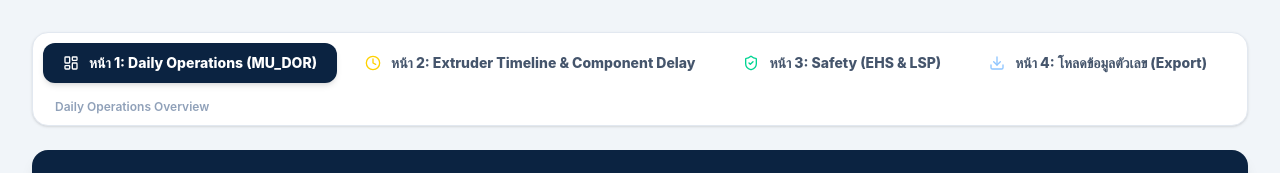
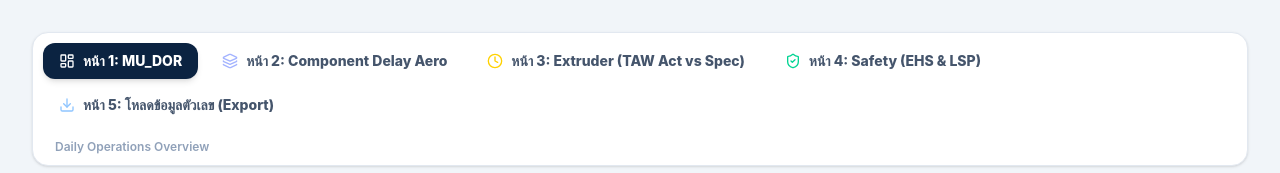
Before and after one commit to akkarawattanapajiranon-rgb/gy-daily-dashboard, a React (Vite) app: page / in a window 1280 px wide. Shown: the top 173 px of the page. Built offline with nearby package versions, Linux system fonts and the light colour scheme; no server answers; the database is empty.

Commit message:
Configure 5 distinct pages as requested

```diff
--- a/src/App.jsx
+++ b/src/App.jsx
@@ -14,7 +14,7 @@ import SafetyLspReport from './components/SafetyLspReport';
 import DataExporter from './components/DataExporter';
 import Roll42Report from './components/Roll42Report';
 import AeroComponentDelay from './components/AeroComponentDelay';
-import { Calendar, RefreshCw, LayoutDashboard, Clock, ShieldCheck, Download } from 'lucide-react';
+import { Calendar, RefreshCw, LayoutDashboard, Clock, ShieldCheck, Download, Layers } from 'lucide-react';
 import {
   fetchWasteData,
   fetchCmsData,
@@ -154,54 +154,77 @@ function App() {
 
         {/* Navigation Tabs Bar */}
         <div className="flex flex-wrap items-center justify-between gap-4 bg-white p-2.5 rounded-2xl border border-slate-200 shadow-sm">
-          <div className="flex items-center gap-2">
+          <div className="flex flex-wrap items-center gap-2">
             <button
               onClick={() => setActiveTab('dor')}
-              className={`flex items-center gap-2.5 px-5 py-2.5 rounded-xl font-extrabold text-sm transition-all ${
+              className={`flex items-center gap-2 px-4 py-2 rounded-xl font-extrabold text-xs md:text-sm transition-all cursor-pointer ${
                 activeTab === 'dor'
                   ? 'bg-brand-blue text-white shadow-md'
                   : 'text-slate-600 hover:text-slate-900 hover:bg-slate-100'
               }`}
             >
               <LayoutDashboard className="w-4 h-4" />
-              <span>หน้า 1: Daily Operations (MU_DOR)</span>
+              <span>หน้า 1: MU_DOR</span>
             </button>
+
+            <button
+              onClick={() => setActiveTab('aero')}
+              className={`flex items-center gap-2 px-4 py-2 rounded-xl font-extrabold text-xs md:text-sm transition-all cursor-pointer ${
+                activeTab === 'aero'
+                  ? 'bg-indigo-700 text-white shadow-md'
+                  : 'text-slate-600 hover:text-slate-900 hover:bg-slate-100'
+              }`}
+            >
+              <Layers className="w-4 h-4 text-indigo-300" />
+              <span>หน้า 2: Component Delay Aero</span>
+            </button>
+
             <button
               onClick={() => setActiveTab('extruder')}
-              className={`flex items-center gap-2.5 px-5 py-2.5 rounded-xl font-extrabold text-sm transition-all ${
+              className={`flex items-center gap-2 px-4 py-2 rounded-xl font-extrabold text-xs md:text-sm transition-all cursor-pointer ${
                 activeTab === 'extruder'
                   ? 'bg-brand-blue text-white shadow-md'
                   : 'text-slate-600 hover:text-slate-900 hover:bg-slate-100'
               }`}
             >
               <Clock className="w-4 h-4 text-brand-yellow" />
-              <span>หน้า 2: Extruder Timeline & Component Delay</span>
+              <span>หน้า 3: Extruder (TAW Act vs Spec)</span>
             </button>
+
             <button
               onClick={() => setActiveTab('safety')}
-              className={`flex items-center gap-2.5 px-5 py-2.5 rounded-xl font-extrabold text-sm transition-all ${
+              className={`flex items-center gap-2 px-4 py-2 rounded-xl font-extrabold text-xs md:text-sm transition-all cursor-pointer ${
                 activeTab === 'safety'
                   ? 'bg-emerald-700 text-white shadow-md'
                   : 'text-slate-600 hover:text-slate-900 hover:bg-slate-100'
               }`}
             >
               <ShieldCheck className="w-4 h-4 text-emerald-400" />
-              <span>หน้า 3: Safety (EHS & LSP)</span>
+              <span>หน้า 4: Safety (EHS & LSP)</span>
             </button>
+
             <button
               onClick={() => setActiveTab('exporter')}
-              className={`flex items-center gap-2.5 px-5 py-2.5 rounded-xl font-extrabold text-sm transition-all ${
+              className={`flex items-center gap-2 px-4 py-2 rounded-xl font-extrabold text-xs md:text-sm transition-all cursor-pointer ${
                 activeTab === 'exporter'
                   ? 'bg-blue-600 text-white shadow-md'
                   : 'text-slate-600 hover:text-slate-900 hover:bg-slate-100'
               }`}
             >
               <Download className="w-4 h-4 text-blue-300" />
-              <span>หน้า 4: โหลดข้อมูลตัวเลข (Export)</span>
+              <span>หน้า 5: โหลดข้อมูลตัวเลข (Export)</span>
             </button>
           </div>
           <div className="text-xs font-semibold text-slate-400 px-3">
-            {activeTab === 'dor' ? 'Daily Operations Overview' : activeTab === 'extruder' ? 'Extruder TAW Timeline' : activeTab === 'safety' ? 'EHS Safety & Life Saving Principles' : '11 Core Operational Metrics Exporter'}
+            {activeTab === 'dor'
+              ? 'Daily Operations Overview'
+              : activeTab === 'aero'
+              ? 'Aero Component Delay Report'
+              : activeTab === 'extruder'
+              ? 'Extruder TAW Actual vs Spec Timeline'
+              : activeTab === 'safety'
+              ? 'EHS Safety & Life Saving Principles'
+              : '11 Core Operational Metrics Exporter'}
           </div>
         </div>
 
@@ -276,22 +299,54 @@ function App() {
           </div>
         )}
 
-        {/* PAGE 2: Extruder & Component Delay Dashboard */}
+        {/* PAGE 2: Component Delay Aero */}
+        {activeTab === 'aero' && (
+          <div className="space-y-6">
+            <header className="bg-gradient-to-r from-slate-900 via-indigo-950 to-slate-900 text-white rounded-2xl p-6 shadow-lg flex flex-col md:flex-row items-center justify-between gap-4">
+              <div>
+                <h1 className="text-2xl md:text-3xl font-black tracking-tight flex items-center gap-2.5">
+                  <Layers className="w-7 h-7 text-indigo-400" />
+                  Component Delay Aero Report
+                </h1>
+                <div className="flex flex-wrap items-center gap-2 mt-2">
+                  <Calendar className="w-5 h-5 text-indigo-300" />
+                  <input
+                    type="date"
+                    value={selectedDate}
+                    onChange={handleDateChange}
+                    className="bg-white/10 text-white border border-white/20 rounded-md px-3 py-1.5 text-sm font-medium focus:outline-none focus:ring-2 focus:ring-indigo-400/50"
+                  />
+                </div>
+              </div>
+              <button
+                onClick={handleLiveRefresh}
+                disabled={isLoading}
+                className="flex items-center gap-2.5 bg-white/10 hover:bg-white/20 active:scale-95 px-3.5 py-1.5 rounded-lg backdrop-blur-sm transition-all cursor-pointer border border-white/20 shadow-md group"
+              >
+                <div className={`w-2.5 h-2.5 rounded-full ${isLoading ? 'bg-brand-yellow animate-pulse' : 'bg-emerald-400 animate-pulse'}`}></div>
+                <span className="text-xs md:text-sm font-bold tracking-wide">{isLoading ? 'Updating...' : 'Live Data (กดดึงข้อมูลสด F5)'}</span>
+                <RefreshCw className={`w-4 h-4 text-emerald-300 group-hover:rotate-180 transition-transform duration-500 ${isLoading ? 'animate-spin' : ''}`} />
+              </button>
+            </header>
+            <AeroComponentDelay date={selectedDate} />
+          </div>
+        )}
+
+        {/* PAGE 3: Extruder — TAW Actual vs Spec */}
         {activeTab === 'extruder' && (
           <div className="space-y-6">
-            <AeroComponentDelay date={selectedDate} />
             <ExtruderTimeline endpoint="/api/extruder-timeline" pollMs={300000} />
           </div>
         )}
 
-        {/* PAGE 3: Safety EHS & LSP Tracking Dashboard */}
+        {/* PAGE 4: Safety (EHS & LSP) */}
         {activeTab === 'safety' && (
           <div className="space-y-6">
             <SafetyLspReport />
           </div>
         )}
 
-        {/* PAGE 4: Operational Data Exporter */}
+        {/* PAGE 5: โหลดข้อมูลตัวเลข (Export) */}
         {activeTab === 'exporter' && (
           <div className="space-y-6">
             <DataExporter />
```
Also changed, not shown: 1 other file (tests, documents, lock files or other folders).
